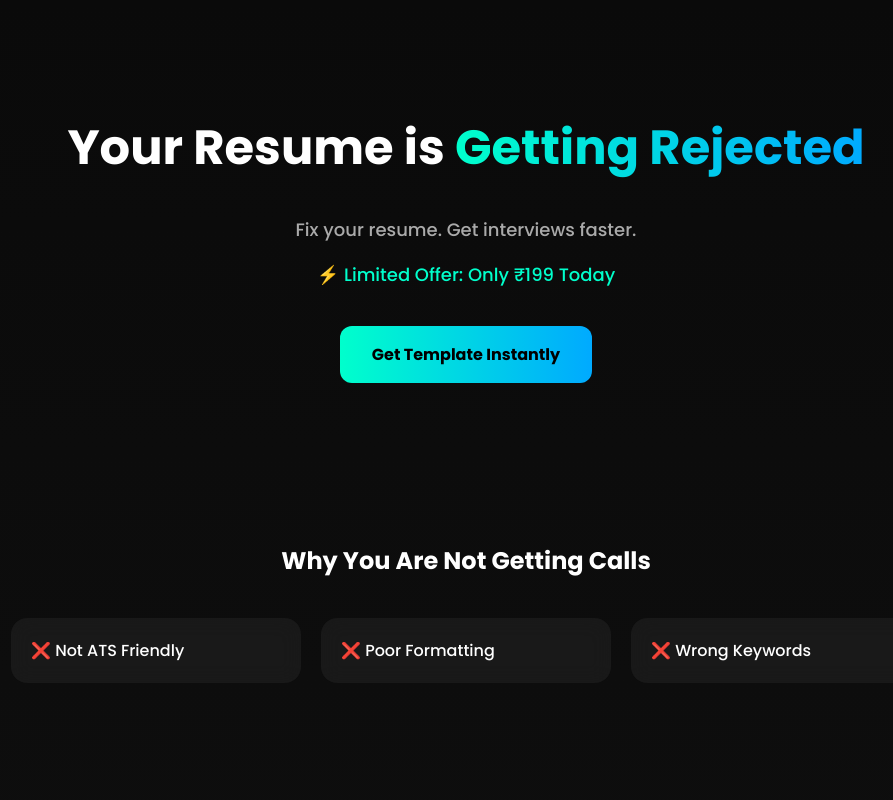
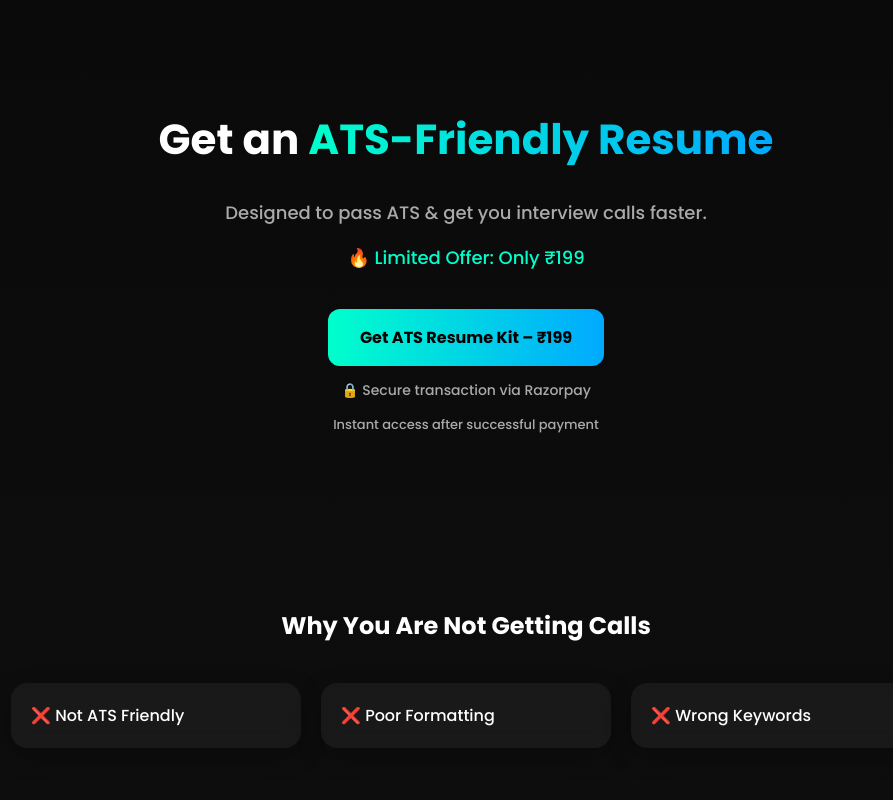
Before and after one commit to AtsResumePro/AtsResumePro.github.io, a plain HTML site: page index.html in a window 1280 px wide. Shown: the top 800 px of the page, without its empty margins (174-1067 px from the left). Drawn offline with Linux system fonts and the light colour scheme.

Commit message:
Update index.html

```diff
--- a/index.html
+++ b/index.html
@@ -21,7 +21,7 @@ body {
 }
 
 h1 {
-  font-size: 48px;
+  font-size: 42px;
   font-weight: 700;
 }
 
@@ -69,6 +69,7 @@ p {
   padding: 20px;
   margin: 10px;
   width: 250px;
+  box-shadow: 0 8px 24px rgba(0,0,0,0.25);
 }
 
 h2 {
@@ -82,10 +83,22 @@ h2 {
 
 <!-- HERO SECTION -->
 <div class="container">
-  <h1>Your Resume is <span class="highlight">Getting Rejected</span></h1>
-  <p>Fix your resume. Get interviews faster.</p>
-  <p style="color:#00ffcc;">⚡ Limited Offer: Only ₹199 Today</p>
-  <a href="https://razorpay.me/@sophiakharati" class="button">Get Template Instantly</a>
+  <h1>Get an <span class="highlight">ATS-Friendly Resume</span></h1>
+  <p>Designed to pass ATS & get you interview calls faster.</p>
+
+  <p style="color:#00ffcc;">🔥 Limited Offer: Only ₹199</p>
+
+  <a href="https://rzp.io/rzp/sqyDlpR2" class="button">
+    Get ATS Resume Kit – ₹199
+  </a>
+
+  <p style="color:#aaa; font-size:14px;">
+  🔒 Secure transaction via Razorpay
+  </p>
+
+  <p style="color:#aaa; font-size:13px;">
+  Instant access after successful payment
+  </p>
 </div>
 
 <!-- PROBLEM SECTION -->
@@ -117,7 +130,14 @@ h2 {
 <!-- FINAL CTA -->
 <div class="section" style="text-align:center;">
   <h2>Start Getting Interview Calls 🚀</h2>
-  <a href="#" class="button">Buy Now</a>
+
+  <a href="https://rzp.io/rzp/sqyDlpR2" class="button">
+    Buy Now – ₹199
+  </a>
+
+  <p style="color:#aaa; font-size:14px;">
+  🔒 Secure transaction via Razorpay
+  </p>
 </div>
 
 </body>
```
